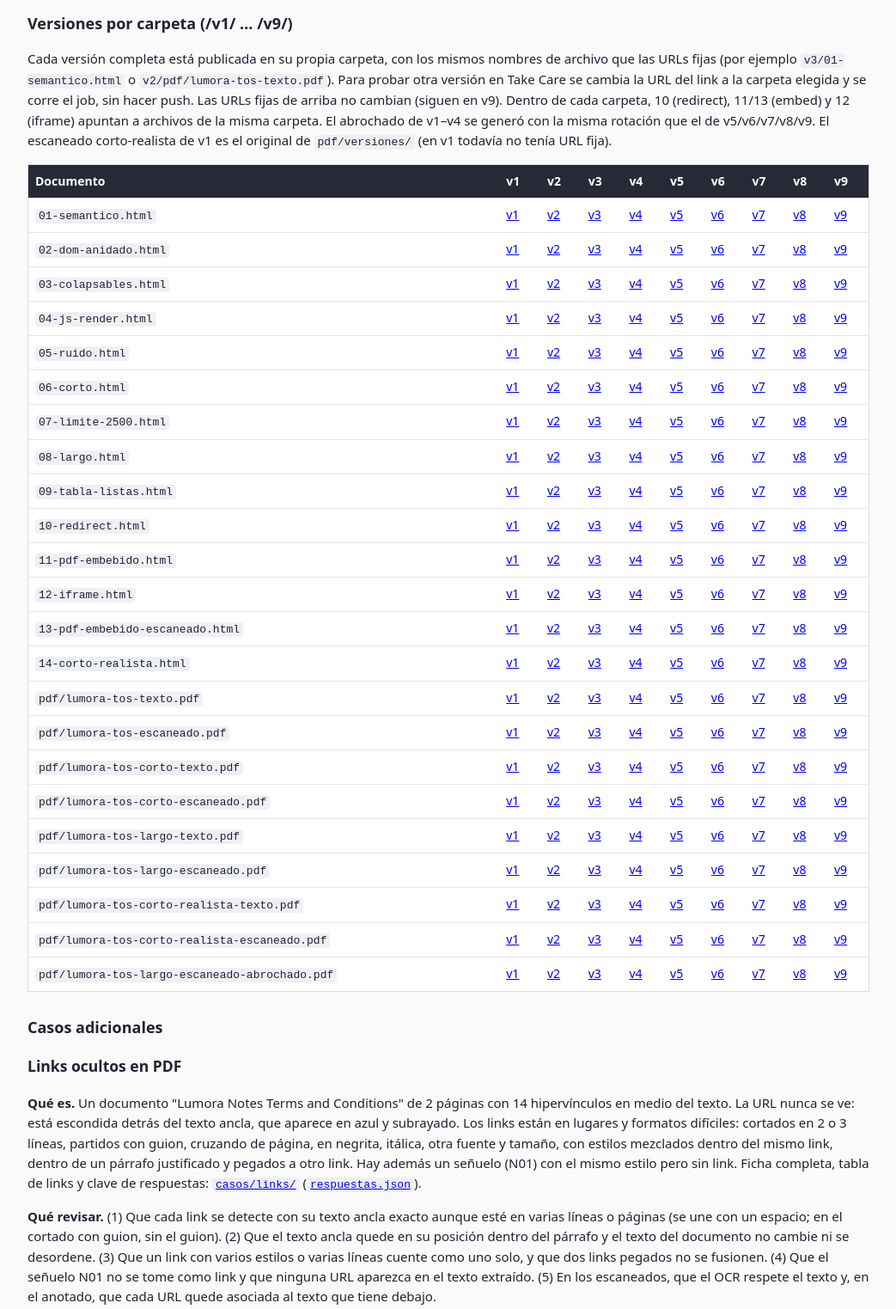
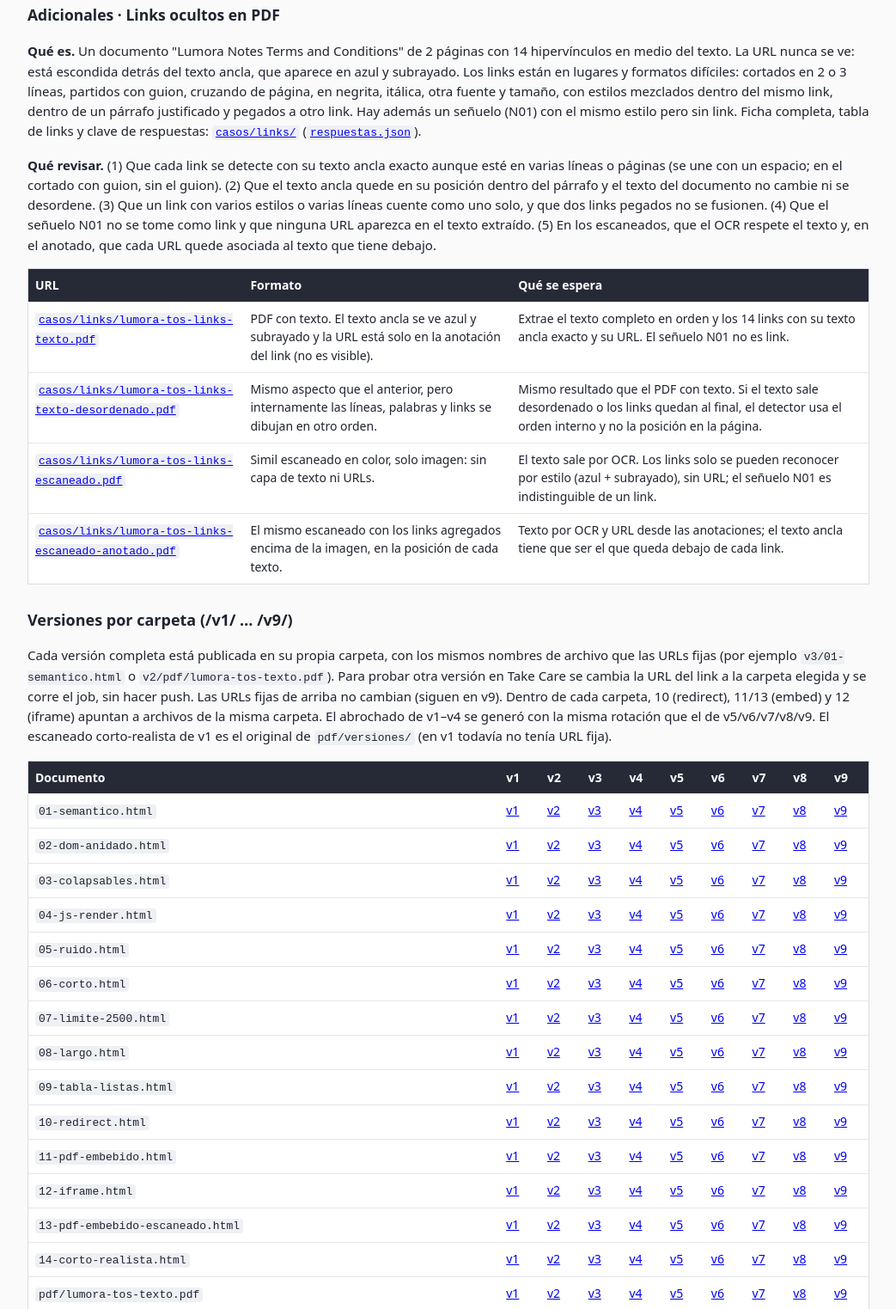
Before and after one commit to MSerra1092/qa-docs-prueba, a plain HTML site: page index.html in a window 1280 px wide. Shown: the part 2437-3960 px from the top of the page at 86% size, without its empty margins (118-1161 px from the left). Drawn offline with Linux system fonts and the light colour scheme.

Commit message:
index: links ocultos pasa a PDFs directos > Adicionales
Co-Authored-By: Claude Opus 5.5 <noreply@anthropic.com>

```diff
--- a/index.html
+++ b/index.html
@@ -51,6 +51,16 @@ code{font-size:13px;background:#eef0f4;padding:1px 4px;border-radius:4px}
 </tbody></table>
 <p>Los originales de cada versión están en <code>pdf/versiones/</code> (<code>lumora-{base,corto,largo}-{texto,escaneado}-{v1,v2,v3,v4,v5,v6,v7,v8,v9}.pdf</code> y <code>lumora-corto-realista-{texto,escaneado}-{v1,v2,v3,v4,v5,v6,v7,v8,v9}.pdf</code>). El abrochado está en <code>lumora-largo-escaneado-abrochado-{v5,v6,v7,v8,v9}.pdf</code>. Hoy las URLs fijas tienen los <code>-v9</code>; para cambiar de versión, se copian los de la versión elegida sobre ellas. Las páginas HTML de v1 están en el tag <code>v1</code> del repo; la v1 de <code>14-corto-realista.html</code>, en el commit <code>ed43f99</code>. Las páginas 01–14 de v3 y v4 están en los tags <code>v3</code>, <code>v4</code>, <code>v5</code>, <code>v6</code>, <code>v7</code>, <code>v8</code> y <code>v9</code>.</p>
 
+<h3>Adicionales · Links ocultos en PDF</h3>
+<p><b>Qué es.</b> Un documento "Lumora Notes Terms and Conditions" de 2 páginas con 14 hipervínculos en medio del texto. La URL nunca se ve: está escondida detrás del texto ancla, que aparece en azul y subrayado. Los links están en lugares y formatos difíciles: cortados en 2 o 3 líneas, partidos con guion, cruzando de página, en negrita, itálica, otra fuente y tamaño, con estilos mezclados dentro del mismo link, dentro de un párrafo justificado y pegados a otro link. Hay además un señuelo (N01) con el mismo estilo pero sin link. Ficha completa, tabla de links y clave de respuestas: <a href="casos/links/"><code>casos/links/</code></a> (<a href="casos/links/respuestas.json"><code>respuestas.json</code></a>).</p>
+<p><b>Qué revisar.</b> (1) Que cada link se detecte con su texto ancla exacto aunque esté en varias líneas o páginas (se une con un espacio; en el cortado con guion, sin el guion). (2) Que el texto ancla quede en su posición dentro del párrafo y el texto del documento no cambie ni se desordene. (3) Que un link con varios estilos o varias líneas cuente como uno solo, y que dos links pegados no se fusionen. (4) Que el señuelo N01 no se tome como link y que ninguna URL aparezca en el texto extraído. (5) En los escaneados, que el OCR respete el texto y, en el anotado, que cada URL quede asociada al texto que tiene debajo.</p>
+<table><thead><tr><th>URL</th><th>Formato</th><th>Qué se espera</th></tr></thead><tbody>
+<tr><td><a href="casos/links/lumora-tos-links-texto.pdf"><code>casos/links/lumora-tos-links-texto.pdf</code></a></td><td>PDF con texto. El texto ancla se ve azul y subrayado y la URL está solo en la anotación del link (no es visible).</td><td>Extrae el texto completo en orden y los 14 links con su texto ancla exacto y su URL. El señuelo N01 no es link.</td></tr>
+<tr><td><a href="casos/links/lumora-tos-links-texto-desordenado.pdf"><code>casos/links/lumora-tos-links-texto-desordenado.pdf</code></a></td><td>Mismo aspecto que el anterior, pero internamente las líneas, palabras y links se dibujan en otro orden.</td><td>Mismo resultado que el PDF con texto. Si el texto sale desordenado o los links quedan al final, el detector usa el orden interno y no la posición en la página.</td></tr>
+<tr><td><a href="casos/links/lumora-tos-links-escaneado.pdf"><code>casos/links/lumora-tos-links-escaneado.pdf</code></a></td><td>Simil escaneado en color, solo imagen: sin capa de texto ni URLs.</td><td>El texto sale por OCR. Los links solo se pueden reconocer por estilo (azul + subrayado), sin URL; el señuelo N01 es indistinguible de un link.</td></tr>
+<tr><td><a href="casos/links/lumora-tos-links-escaneado-anotado.pdf"><code>casos/links/lumora-tos-links-escaneado-anotado.pdf</code></a></td><td>El mismo escaneado con los links agregados encima de la imagen, en la posición de cada texto.</td><td>Texto por OCR y URL desde las anotaciones; el texto ancla tiene que ser el que queda debajo de cada link.</td></tr>
+</tbody></table>
+
 <h2>Versiones por carpeta (/v1/ … /v9/)</h2>
 <p>Cada versión completa está publicada en su propia carpeta, con los mismos nombres de archivo que las URLs fijas (por ejemplo <code>v3/01-semantico.html</code> o <code>v2/pdf/lumora-tos-texto.pdf</code>). Para probar otra versión en Take Care se cambia la URL del link a la carpeta elegida y se corre el job, sin hacer push. Las URLs fijas de arriba no cambian (siguen en v9). Dentro de cada carpeta, 10 (redirect), 11/13 (embed) y 12 (iframe) apuntan a archivos de la misma carpeta. El abrochado de v1–v4 se generó con la misma rotación que el de v5/v6/v7/v8/v9. El escaneado corto-realista de v1 es el original de <code>pdf/versiones/</code> (en v1 todavía no tenía URL fija).</p>
 <table><thead><tr><th>Documento</th><th>v1</th><th>v2</th><th>v3</th><th>v4</th><th>v5</th><th>v6</th><th>v7</th><th>v8</th><th>v9</th></tr></thead><tbody>
@@ -77,17 +87,6 @@ code{font-size:13px;background:#eef0f4;padding:1px 4px;border-radius:4px}
 <tr><td><code>pdf/lumora-tos-corto-realista-texto.pdf</code></td><td><a href="v1/pdf/lumora-tos-corto-realista-texto.pdf">v1</a></td><td><a href="v2/pdf/lumora-tos-corto-realista-texto.pdf">v2</a></td><td><a href="v3/pdf/lumora-tos-corto-realista-texto.pdf">v3</a></td><td><a href="v4/pdf/lumora-tos-corto-realista-texto.pdf">v4</a></td><td><a href="v5/pdf/lumora-tos-corto-realista-texto.pdf">v5</a></td><td><a href="v6/pdf/lumora-tos-corto-realista-texto.pdf">v6</a></td><td><a href="v7/pdf/lumora-tos-corto-realista-texto.pdf">v7</a></td><td><a href="v8/pdf/lumora-tos-corto-realista-texto.pdf">v8</a></td><td><a href="v9/pdf/lumora-tos-corto-realista-texto.pdf">v9</a></td></tr>
 <tr><td><code>pdf/lumora-tos-corto-realista-escaneado.pdf</code></td><td><a href="v1/pdf/lumora-tos-corto-realista-escaneado.pdf">v1</a></td><td><a href="v2/pdf/lumora-tos-corto-realista-escaneado.pdf">v2</a></td><td><a href="v3/pdf/lumora-tos-corto-realista-escaneado.pdf">v3</a></td><td><a href="v4/pdf/lumora-tos-corto-realista-escaneado.pdf">v4</a></td><td><a href="v5/pdf/lumora-tos-corto-realista-escaneado.pdf">v5</a></td><td><a href="v6/pdf/lumora-tos-corto-realista-escaneado.pdf">v6</a></td><td><a href="v7/pdf/lumora-tos-corto-realista-escaneado.pdf">v7</a></td><td><a href="v8/pdf/lumora-tos-corto-realista-escaneado.pdf">v8</a></td><td><a href="v9/pdf/lumora-tos-corto-realista-escaneado.pdf">v9</a></td></tr>
 <tr><td><code>pdf/lumora-tos-largo-escaneado-abrochado.pdf</code></td><td><a href="v1/pdf/lumora-tos-largo-escaneado-abrochado.pdf">v1</a></td><td><a href="v2/pdf/lumora-tos-largo-escaneado-abrochado.pdf">v2</a></td><td><a href="v3/pdf/lumora-tos-largo-escaneado-abrochado.pdf">v3</a></td><td><a href="v4/pdf/lumora-tos-largo-escaneado-abrochado.pdf">v4</a></td><td><a href="v5/pdf/lumora-tos-largo-escaneado-abrochado.pdf">v5</a></td><td><a href="v6/pdf/lumora-tos-largo-escaneado-abrochado.pdf">v6</a></td><td><a href="v7/pdf/lumora-tos-largo-escaneado-abrochado.pdf">v7</a></td><td><a href="v8/pdf/lumora-tos-largo-escaneado-abrochado.pdf">v8</a></td><td><a href="v9/pdf/lumora-tos-largo-escaneado-abrochado.pdf">v9</a></td></tr>
-</tbody></table>
-
-<h2>Casos adicionales</h2>
-<h3>Links ocultos en PDF</h3>
-<p><b>Qué es.</b> Un documento "Lumora Notes Terms and Conditions" de 2 páginas con 14 hipervínculos en medio del texto. La URL nunca se ve: está escondida detrás del texto ancla, que aparece en azul y subrayado. Los links están en lugares y formatos difíciles: cortados en 2 o 3 líneas, partidos con guion, cruzando de página, en negrita, itálica, otra fuente y tamaño, con estilos mezclados dentro del mismo link, dentro de un párrafo justificado y pegados a otro link. Hay además un señuelo (N01) con el mismo estilo pero sin link. Ficha completa, tabla de links y clave de respuestas: <a href="casos/links/"><code>casos/links/</code></a> (<a href="casos/links/respuestas.json"><code>respuestas.json</code></a>).</p>
-<p><b>Qué revisar.</b> (1) Que cada link se detecte con su texto ancla exacto aunque esté en varias líneas o páginas (se une con un espacio; en el cortado con guion, sin el guion). (2) Que el texto ancla quede en su posición dentro del párrafo y el texto del documento no cambie ni se desordene. (3) Que un link con varios estilos o varias líneas cuente como uno solo, y que dos links pegados no se fusionen. (4) Que el señuelo N01 no se tome como link y que ninguna URL aparezca en el texto extraído. (5) En los escaneados, que el OCR respete el texto y, en el anotado, que cada URL quede asociada al texto que tiene debajo.</p>
-<table><thead><tr><th>URL</th><th>Formato</th><th>Qué se espera</th></tr></thead><tbody>
-<tr><td><a href="casos/links/lumora-tos-links-texto.pdf"><code>casos/links/lumora-tos-links-texto.pdf</code></a></td><td>PDF con texto. El texto ancla se ve azul y subrayado y la URL está solo en la anotación del link (no es visible).</td><td>Extrae el texto completo en orden y los 14 links con su texto ancla exacto y su URL. El señuelo N01 no es link.</td></tr>
-<tr><td><a href="casos/links/lumora-tos-links-texto-desordenado.pdf"><code>casos/links/lumora-tos-links-texto-desordenado.pdf</code></a></td><td>Mismo aspecto que el anterior, pero internamente las líneas, palabras y links se dibujan en otro orden.</td><td>Mismo resultado que el PDF con texto. Si el texto sale desordenado o los links quedan al final, el detector usa el orden interno y no la posición en la página.</td></tr>
-<tr><td><a href="casos/links/lumora-tos-links-escaneado.pdf"><code>casos/links/lumora-tos-links-escaneado.pdf</code></a></td><td>Simil escaneado en color, solo imagen: sin capa de texto ni URLs.</td><td>El texto sale por OCR. Los links solo se pueden reconocer por estilo (azul + subrayado), sin URL; el señuelo N01 es indistinguible de un link.</td></tr>
-<tr><td><a href="casos/links/lumora-tos-links-escaneado-anotado.pdf"><code>casos/links/lumora-tos-links-escaneado-anotado.pdf</code></a></td><td>El mismo escaneado con los links agregados encima de la imagen, en la posición de cada texto.</td><td>Texto por OCR y URL desde las anotaciones; el texto ancla tiene que ser el que queda debajo de cada link.</td></tr>
 </tbody></table>
 
 <h2>Casos de error (no es un documento)</h2>
```
